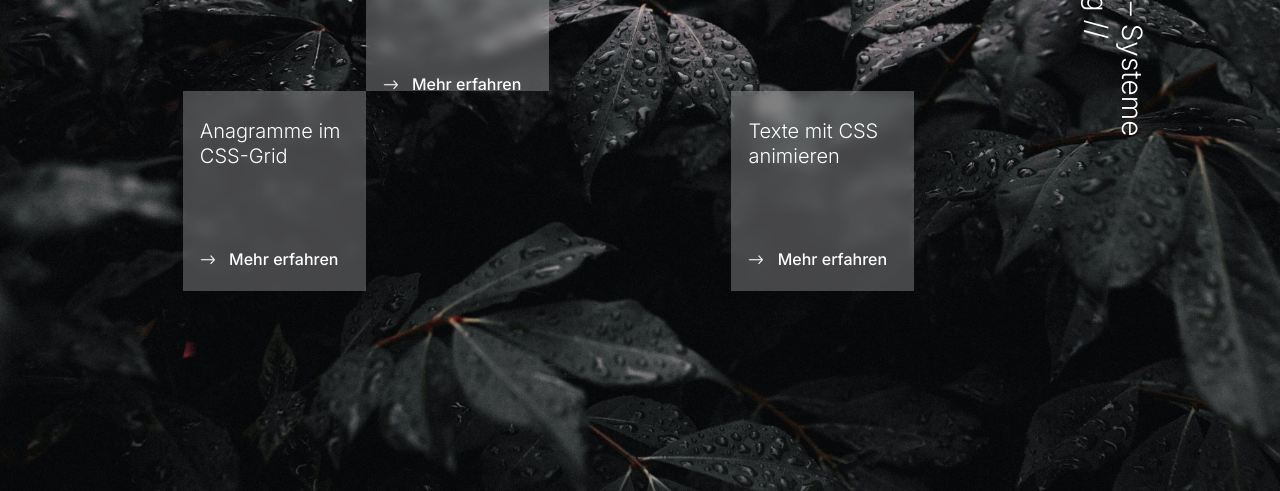
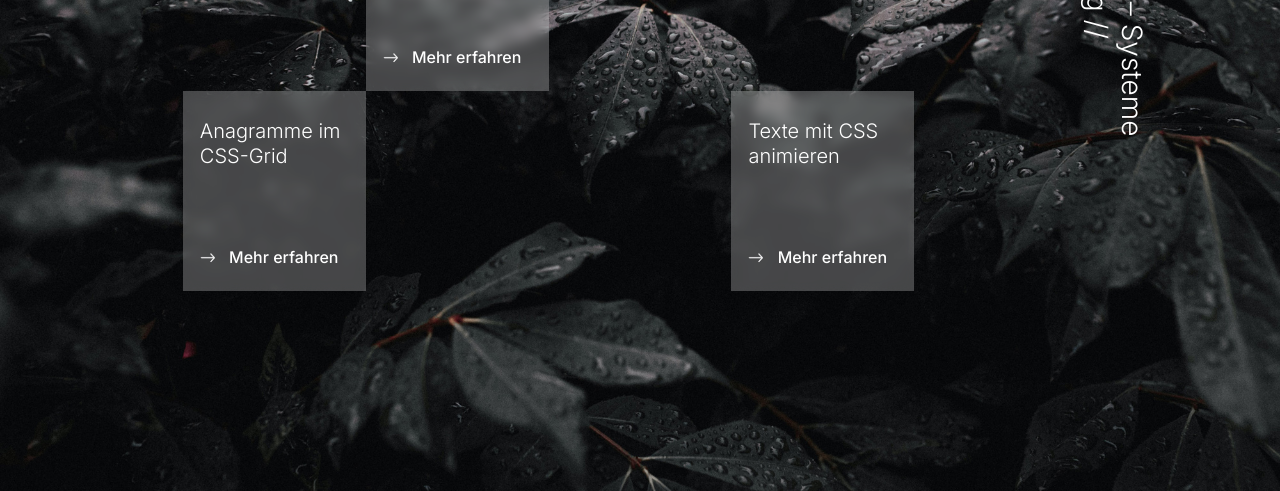
Before and after one commit to cwaeny/sfgz_gridsandmodules, a plain HTML site: page index.html in a window 1280 px wide. Shown: the part 309-800 px from the top of the page. Drawn offline with Linux system fonts and the light colour scheme.

Commit message:
position

```diff
--- a/style/main.css
+++ b/style/main.css
@@ -46,6 +46,7 @@ h1 {
   grid-column-end: 4;
   grid-row-start: 1;
   grid-row-start: 2;
+  position: relative;
 }
 
 .day1 {
@@ -66,6 +67,7 @@ h1 {
   grid-column-end: 3;
   grid-row-start: 2;
   grid-row-start: 3;
+  position: relative;
 }
 
 .day2 {
@@ -86,6 +88,7 @@ h1 {
   grid-column-end: 6;
   grid-row-start: 2;
   grid-row-start: 3;
+  position: relative;
 }
 
 .day3 {
@@ -123,5 +126,6 @@ a {
  }
 
  .btnWrap {
-   margin-top: 55%;
+   bottom: 1.5rem;
+   position: absolute;
  }
```
